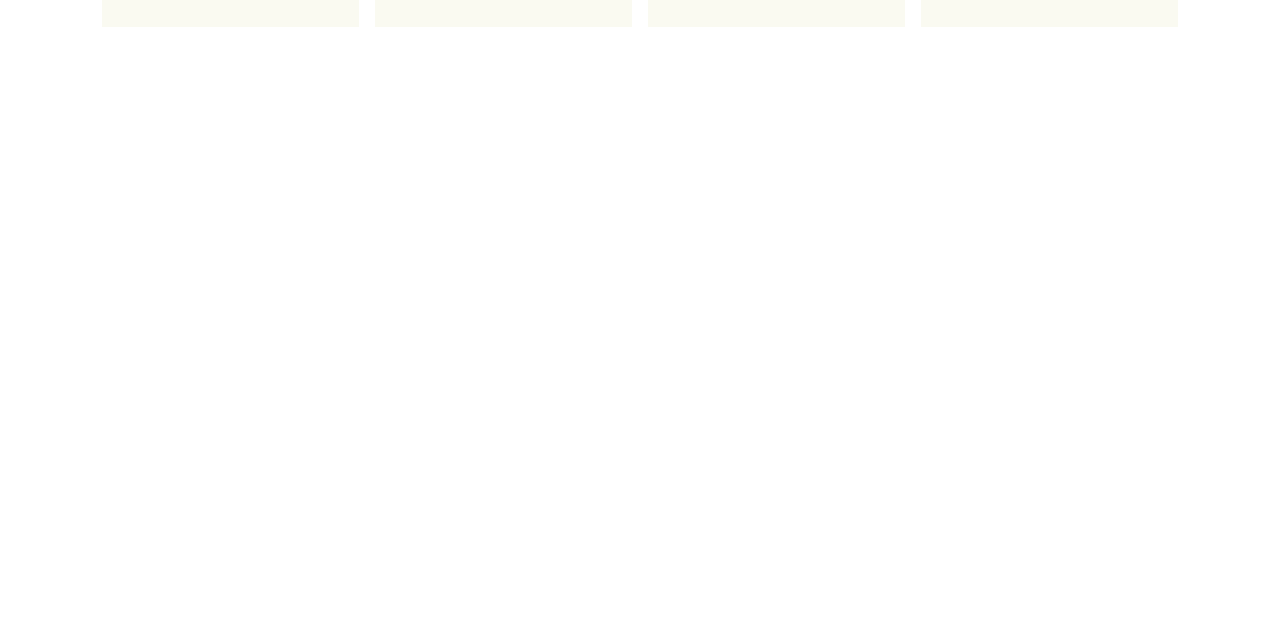
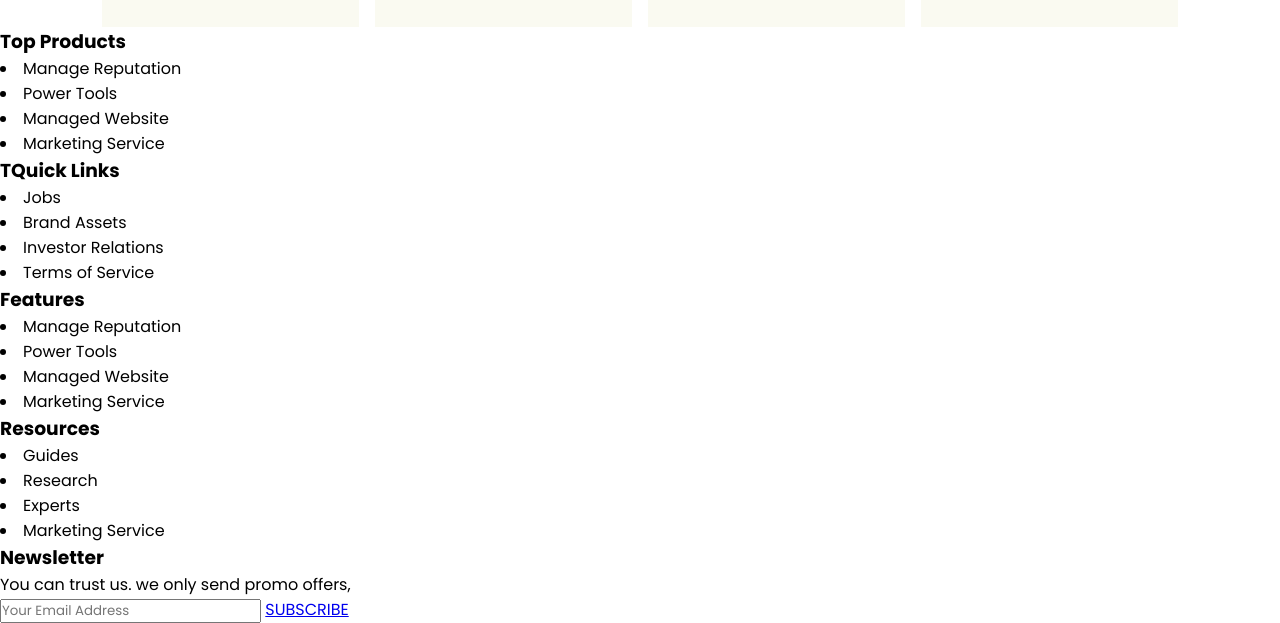
Before and after one commit to jaturaorn/freetime-project, a plain HTML site: page index.html in a window 1280 px wide. Shown: the part 3149-3772 px from the top of the page. Before the commit the page ends 3176 px from the top, so only its background shows below. Drawn offline with Linux system fonts and the light colour scheme.

Commit message:
Start Footer Section

```diff
--- a/index.html
+++ b/index.html
@@ -209,6 +209,7 @@
     </div>
 
     <!-- Profile -->
+
     <section id="experts">
       <h1>Community Experts</h1>
       <p>Replenish man have thing gathering lights yielding shall you</p>
@@ -260,6 +261,45 @@
 
       </div>
     </section>
+
+    <!-- Footer -->
+
+    <footer>
+      <div class="footer-col">
+        <h3>Top Products</h3>
+        <li>Manage Reputation</li>
+        <li>Power Tools</li>
+        <li>Managed Website</li>
+        <li>Marketing Service</li>
+      </div>
+      <div class="footer-col">
+        <h3>TQuick Links</h3>
+        <li>Jobs</li>
+        <li>Brand Assets</li>
+        <li>Investor Relations</li>
+        <li>Terms of Service</li>
+      </div>
+      <div class="footer-col">
+        <h3>Features</h3>
+        <li>Manage Reputation</li>
+        <li>Power Tools</li>
+        <li>Managed Website</li>
+        <li>Marketing Service</li>
+      </div>
+      <div class="footer-col">
+        <h3>Resources</h3>
+        <li>Guides</li>
+        <li>Research</li>
+        <li>Experts</li>
+        <li>Marketing Service</li>
+      </div>
+      <div class="footer-col">
+        <h3>Newsletter</h3>
+        <p>You can trust us. we only send promo offers,</p>
+        <input type="text" placeholder="Your Email Address">
+        <a href="#">SUBSCRIBE</a>
+      </div>
+    </footer>
   </body>
   <script src="index.js"></script>
   <script
```
